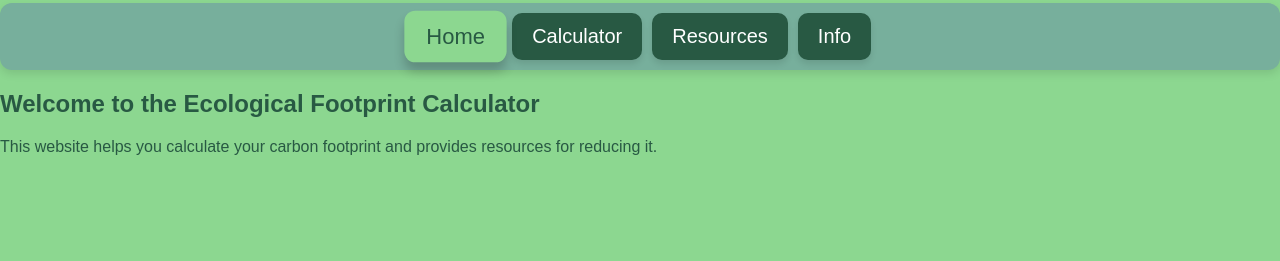
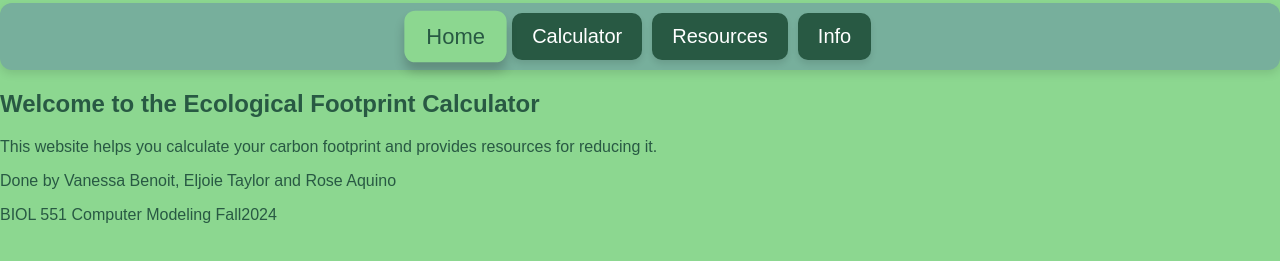
Before and after one commit to vnessb/ecopath_calc, a plain HTML site: page index.html in a window 1280 px wide. Shown: the part 83-344 px from the top of the page. Drawn offline with Linux system fonts and the light colour scheme.

Commit message:
Update index.html

```diff
--- a/index.html
+++ b/index.html
@@ -23,6 +23,8 @@
     <div id="home" class="tab-content active">
         <h2>Welcome to the Ecological Footprint Calculator</h2>
         <p>This website helps you calculate your carbon footprint and provides resources for reducing it.</p>
+        <p>Done by Vanessa Benoit, Eljoie Taylor and Rose Aquino</p>
+        <p>BIOL 551 Computer Modeling Fall2024</p>
     </div>
 
     <!-- Move the calculator to the calculator tab -->
```
